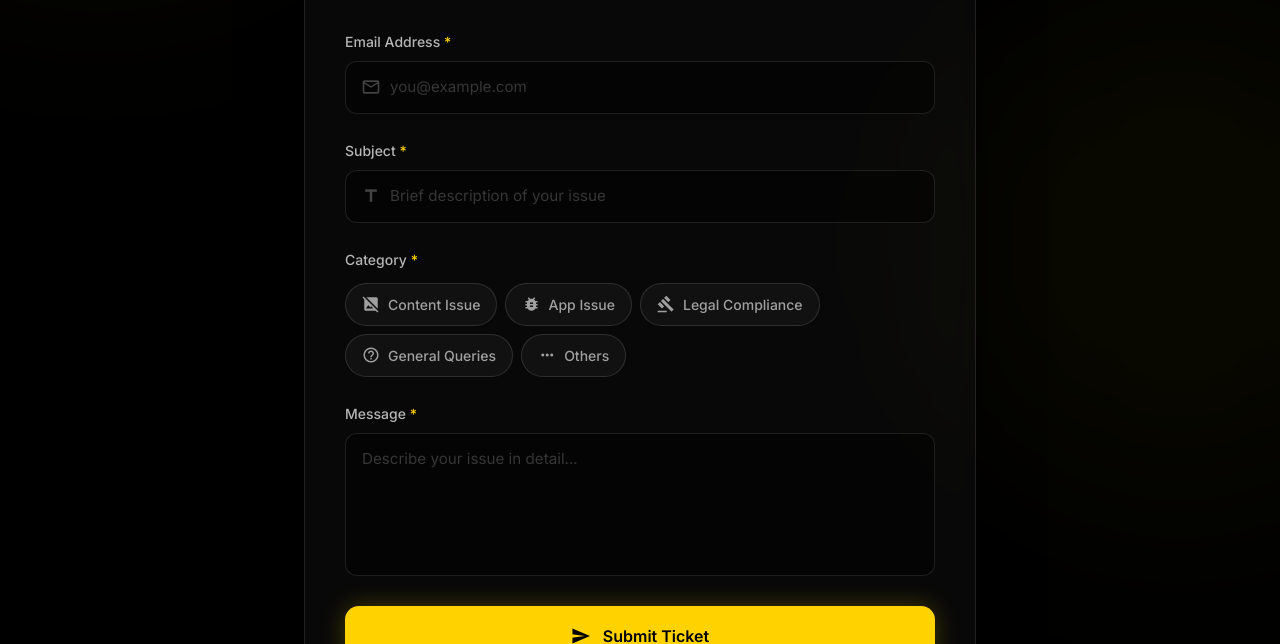
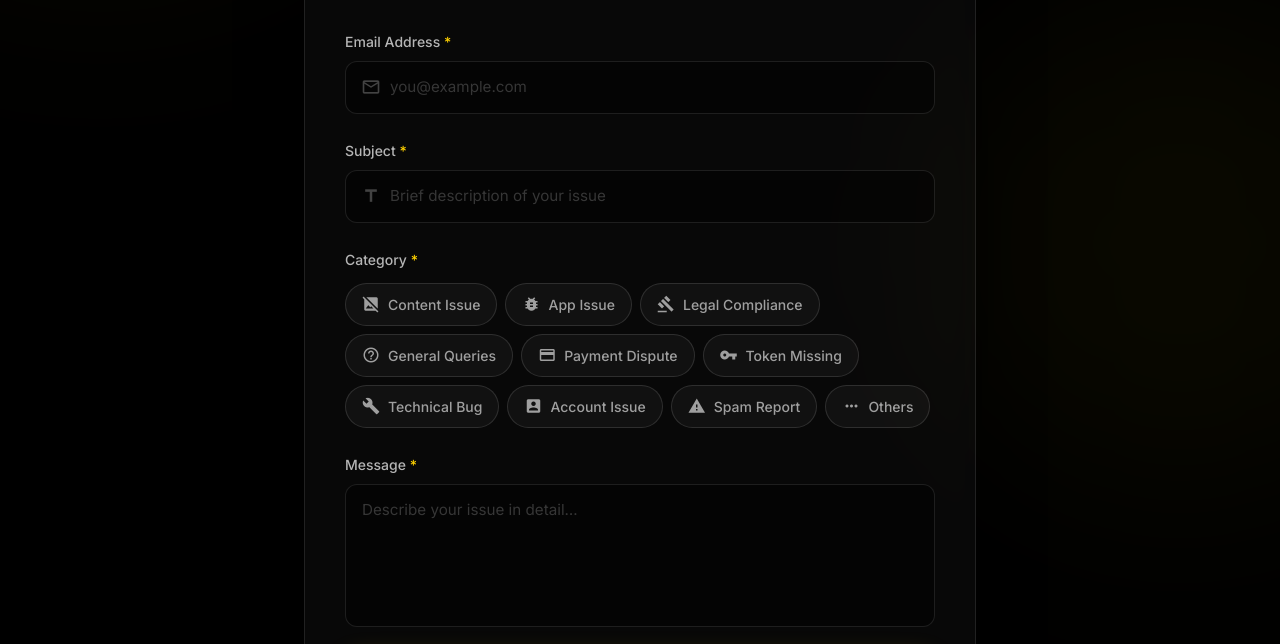
Before and after one commit to Rnd-Here/TakeOne-Landing-Page, a website: page support.html in a window 1280 px wide. Shown: the part 456-1100 px from the top of the page. Drawn offline with nearby package versions, Linux system fonts and the light colour scheme.

Commit message:
Expand support ticket category chips and implement raw category forwarding with Others formatting

```diff
--- a/support.html
+++ b/support.html
@@ -360,6 +360,21 @@
               <button type="button" class="category-chip" data-value="General Queries" aria-pressed="false">
                 <span class="material-icons chip-icon">help_outline</span> General Queries
               </button>
+              <button type="button" class="category-chip" data-value="Payment Dispute" aria-pressed="false">
+                <span class="material-icons chip-icon">payment</span> Payment Dispute
+              </button>
+              <button type="button" class="category-chip" data-value="Token Missing" aria-pressed="false">
+                <span class="material-icons chip-icon">vpn_key</span> Token Missing
+              </button>
+              <button type="button" class="category-chip" data-value="Technical Bug" aria-pressed="false">
+                <span class="material-icons chip-icon">build</span> Technical Bug
+              </button>
+              <button type="button" class="category-chip" data-value="Account Issue" aria-pressed="false">
+                <span class="material-icons chip-icon">account_box</span> Account Issue
+              </button>
+              <button type="button" class="category-chip" data-value="Spam Report" aria-pressed="false">
+                <span class="material-icons chip-icon">report_problem</span> Spam Report
+              </button>
               <button type="button" class="category-chip" data-value="Others" aria-pressed="false">
                 <span class="material-icons chip-icon">more_horiz</span> Others
               </button>
@@ -493,7 +508,18 @@
   animItems.forEach(item => observer.observe(item));
 
   /* ── URL Query Pre-population ── */
-  const CATEGORY_VALUES = ['Content issue', 'App issue', 'Legal compliance', 'General Queries', 'Others'];
+  const CATEGORY_VALUES = [
+    'Content issue',
+    'App issue',
+    'Legal compliance',
+    'General Queries',
+    'Payment Dispute',
+    'Token Missing',
+    'Technical Bug',
+    'Account Issue',
+    'Spam Report',
+    'Others'
+  ];
 
   function prepopulateFromQuery() {
     const params = new URLSearchParams(window.location.search);
@@ -606,7 +632,7 @@
 
     // Resolve final category
     const rawCategory = selectedCategory === 'Others'
-      ? document.getElementById('support-custom-category').value.trim()
+      ? `Others - ${document.getElementById('support-custom-category').value.trim()}`
       : selectedCategory;
 
     const payload = {
```
Also changed, not shown: functions/api/support.ts (+1 -20 lines).
